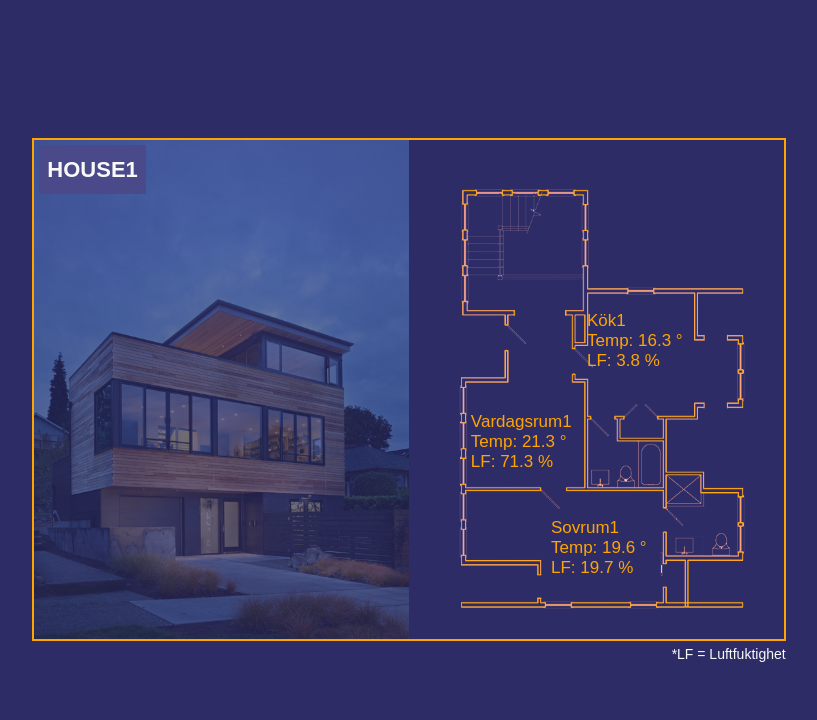
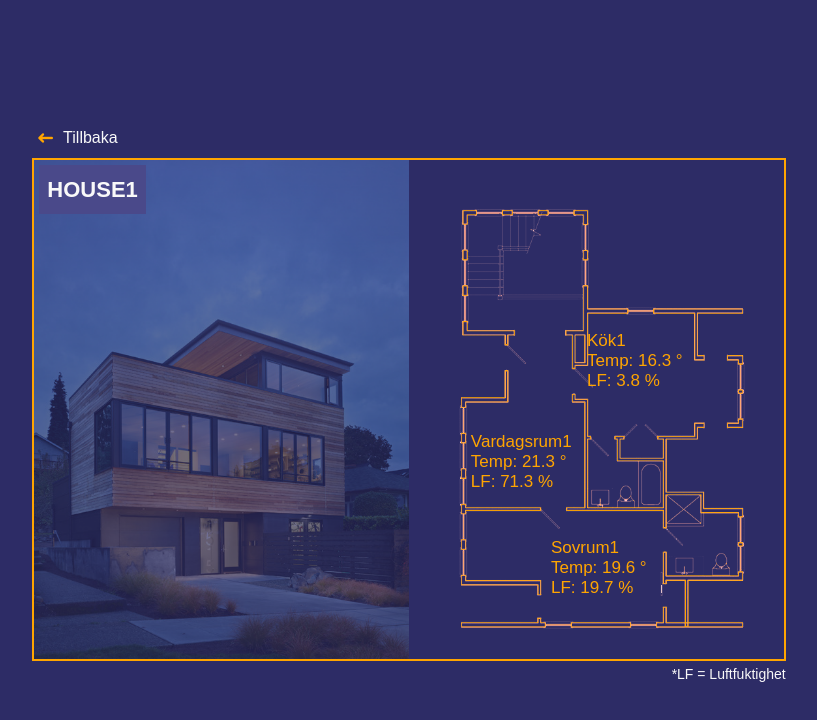
Before and after one commit to janannas/office-monitor, an Angular app: page /homes/house1 in a window 1280 px wide. Shown: the top 720 px of the page, without its empty margins (231-1048 px from the left). Built offline with nearby package versions, Linux system fonts and the light colour scheme.

Commit message:
backbutton added

```diff
--- a/src/app/components/house-details/house-details.component.html
+++ b/src/app/components/house-details/house-details.component.html
@@ -1,7 +1,14 @@
 <main class="hide-tablet">
-  <h1>{{ house.id }}</h1>
+  <div>
+    <h1>{{ house.id }}</h1>
+
+    <a routerLink="" routerLinkActive="linkActive">
+      <i class="wi  wi-direction-left"></i>Tillbaka
+    </a>
+  </div>
+
   <div *ngFor="let room of house.rooms">
-    <div class="climate-data-container" routerLink="/house/{{ room.name }}">
+    <div class="climate-data-container">
       <p class="typography-large">{{ room.name }}</p>
       <div class="typography-small">
         <p>Temp: {{ room.temperature }} &#176;</p>
@@ -12,6 +19,9 @@
   <span>*LF = Luftfuktighet</span>
 </main>
 
+<a routerLink="" routerLinkActive="linkActive">
+  <i class="wi  wi-direction-left"></i>Tillbaka
+</a>
 <main class="hide-mobile">
   <h1 class="title">{{ house.id }}</h1>
   <div class="flex">
--- a/src/app/components/house-details/house-details.component.scss
+++ b/src/app/components/house-details/house-details.component.scss
@@ -21,6 +21,22 @@ main {
 
     padding: 0;
     position: relative;
+  }
+}
+
+a {
+  display: flex;
+  align-items: center;
+  padding: 6px;
+
+  &:hover {
+    transition: ease 0.2s;
+    color: $primory-contrast-color;
+  }
+  i {
+    padding-right: 10px;
+    color: $primory-contrast-color;
+    font-size: 28px;
   }
 }
 
```
